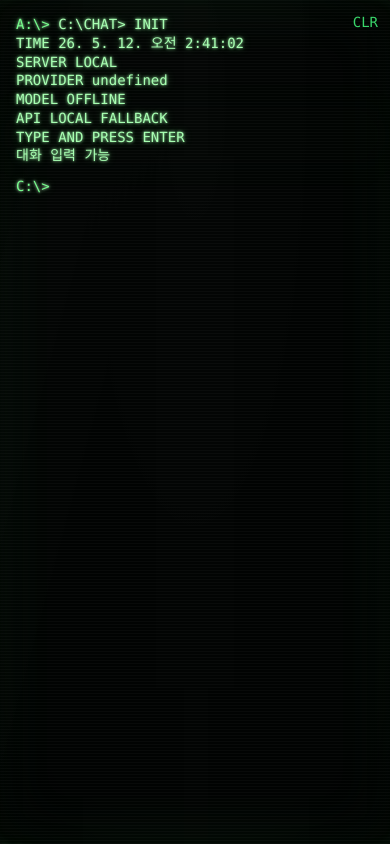
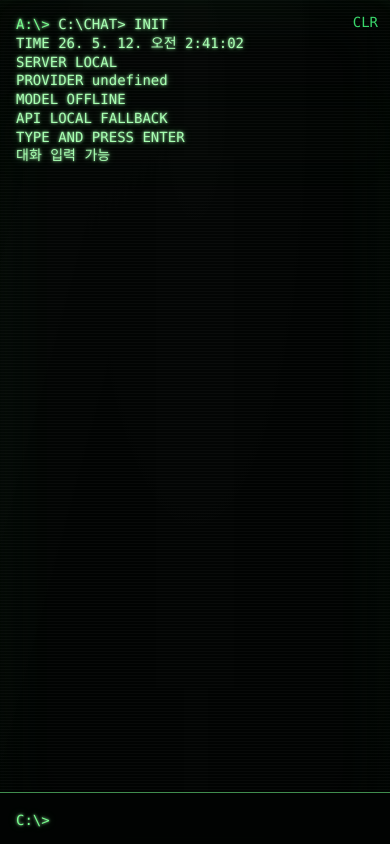
Before and after one commit to kimguta/terminal-chat, a website: page index.html in a window 390 px wide. Drawn offline with Linux system fonts and the light colour scheme; no server answers.

Commit message:
Add reliable mobile input bar

```diff
--- a/styles.css
+++ b/styles.css
@@ -293,13 +293,57 @@ textarea {
   -webkit-text-fill-color: transparent;
 }
 
+.mobile-prompt {
+  display: none;
+}
+
 @media (max-width: 560px) {
   .messages {
+    height: calc(100% - 52px);
     padding: 16px 64px 20px 16px;
   }
 
+  .input-line.active {
+    display: none;
+  }
+
   .keyboard-capture {
+    left: 0;
+    right: 0;
+    bottom: 0;
+    z-index: 10;
+    display: block;
+    width: 100%;
+    min-height: 52px;
     height: 38%;
+    max-height: 52px;
+    padding: 16px 18px 14px 58px;
+    opacity: 1;
+    color: #cfffD4;
+    background: rgba(2, 4, 3, 0.94);
+    border-top: 1px solid rgba(118, 255, 141, 0.55);
+    caret-color: var(--ink);
     pointer-events: auto;
+    text-shadow:
+      0 0 3px rgba(207, 255, 212, 0.95),
+      0 0 9px rgba(118, 255, 141, 0.36);
+    -webkit-text-fill-color: #cfffD4;
+  }
+
+  .keyboard-capture::placeholder {
+    color: var(--dim);
+  }
+
+  .mobile-prompt {
+    display: block;
+    position: absolute;
+    left: 16px;
+    bottom: 15px;
+    z-index: 11;
+    color: var(--ink-soft);
+    pointer-events: none;
+    text-shadow:
+      0 0 3px rgba(168, 255, 178, 0.95),
+      0 0 9px rgba(118, 255, 141, 0.38);
   }
 }
```
